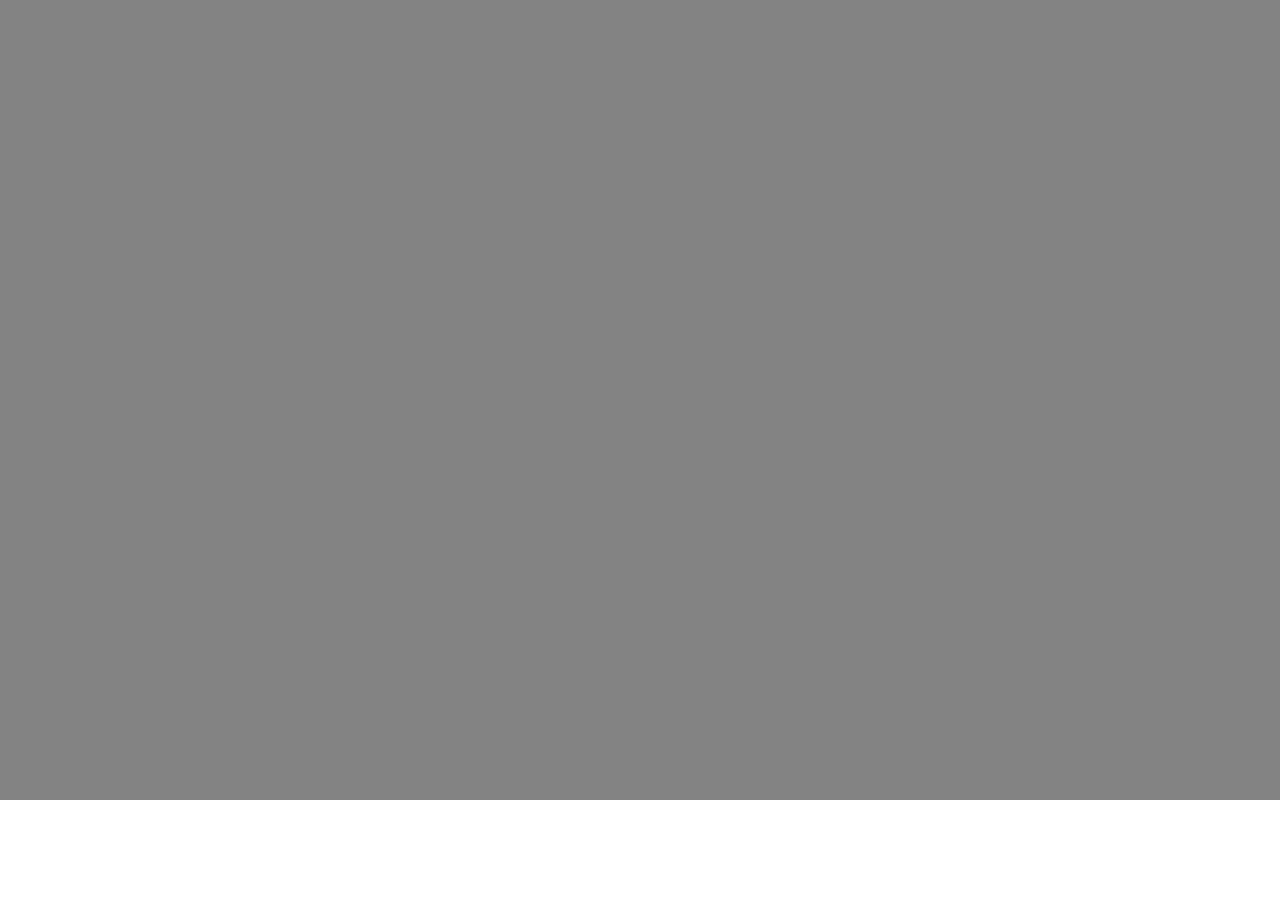
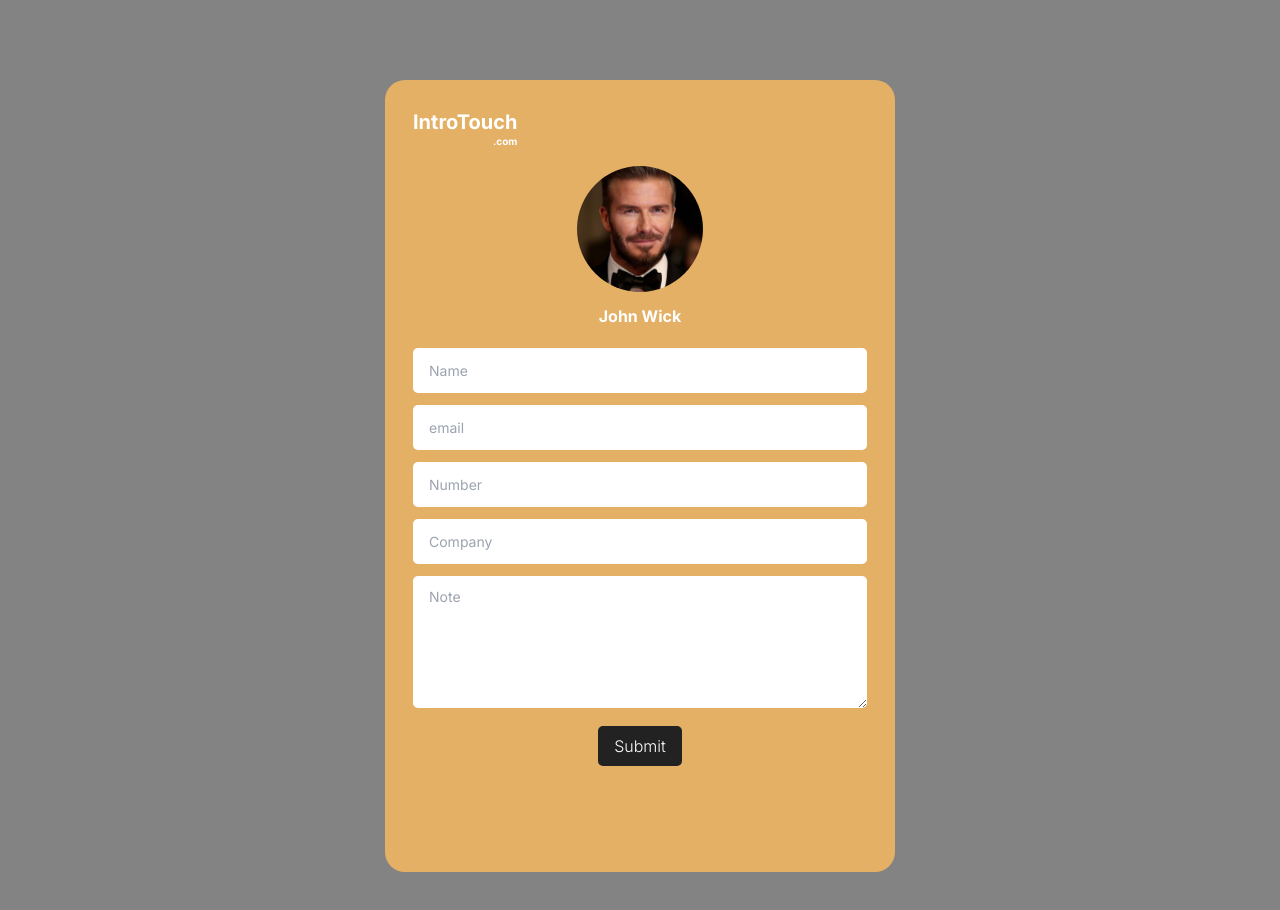
Before and after one commit to rifatptk/intro-touch, a React (Vite) app: page /share-my-details in a window 1280 px wide. Before the commit this address had no page. Shown: the top 910 px of the page. Before the commit the page ends 800 px from the top, so only its background shows below. Built offline with nearby package versions, Linux system fonts and the light colour scheme.

Commit message:
share my details page done

```diff
--- a/src/App.jsx
+++ b/src/App.jsx
@@ -2,7 +2,9 @@ import { useState } from 'react';
 import { BrowserRouter, Route, Routes } from 'react-router-dom';
 import Home from './pages/home/Home';
 import Login from './pages/login/Login';
-import ProtectedRoute from './routes/ProtectedRoute';
+import ProfileFront from './pages/profileFront/ProfileFront';
+import ShareMyDetails from './pages/shareMyDetails/ShareMyDetails';
+// import ProtectedRoute from './routes/ProtectedRoute';
 
 function App() {
   const [auth, setauth] = useState(false);
@@ -12,6 +14,8 @@ function App() {
         <div className="w-full min-h-screen bg-brand-gray md:py-20">
           <Routes>
             <Route path="/" element={<Home />} />
+            <Route path="/share-my-details" element={<ShareMyDetails />} />
+            <Route path="/profile-front" element={<ProfileFront />} />
             <Route path="/auth">
               <Route path="login" element={<Login />} />
             </Route>
--- /dev/null
+++ b/src/components/common/Input.jsx
@@ -0,0 +1,17 @@
+import React from 'react';
+
+const Input = ({ type, id, placeholder, value, onChange, name, className }) => {
+  return (
+    <input
+      type={type}
+      id={id}
+      name={name}
+      className={`w-full px-4 py-3 text-brand-dark-gray text-[14px] outline-none rounded-[5px] ${className}`}
+      placeholder={placeholder}
+      value={value}
+      onChange={onChange}
+    />
+  );
+};
+
+export default Input;
--- a/src/components/common/TextField.jsx
+++ b/src/components/common/TextField.jsx
@@ -1,12 +1,22 @@
 import React from 'react';
 
-const TextField = ({ icon, type, id, placeholder, label, value, onChange }) => {
+const TextField = ({
+  icon,
+  type,
+  id,
+  placeholder,
+  label,
+  value,
+  onChange,
+  name,
+}) => {
   return (
     <div className="relative text-[14px] font-manrope border border-gray-300 rounded-[15px] p-5 flex items-center gap-[10px]">
       <img src={icon} alt="" className="h-4" />
       <input
         type={type}
         id={id}
+        name={name}
         className="w-full font-semibold text-brand-dark-gray outline-none"
         placeholder={placeholder}
         value={value}
--- /dev/null
+++ b/src/components/common/Textarea.jsx
@@ -0,0 +1,16 @@
+import React from 'react';
+
+const Textarea = ({ id, placeholder, value, onChange, name, className }) => {
+  return (
+    <textarea
+      id={id}
+      name={name}
+      className={`w-full min-h-[132px] px-4 py-[10px] text-brand-dark-gray text-[14px] outline-none rounded-[5px] ${className}`}
+      placeholder={placeholder}
+      value={value}
+      onChange={onChange}
+    />
+  );
+};
+
+export default Textarea;
--- a/src/pages/shareMyDetails/ShareMyDetails.jsx
+++ b/src/pages/shareMyDetails/ShareMyDetails.jsx
@@ -1,7 +1,43 @@
 import React from 'react';
+import Container from '../../components/common/Container';
+import avatar from '../../assets/images/avatar.png';
+import Input from '../../components/common/Input';
+import Textarea from '../../components/common/Textarea';
+import Button from '../../components/common/Button';
 
 const ShareMyDetails = () => {
-  return <div>ShareMyDetails</div>;
+  return (
+    <div id="shareMyDetails">
+      <Container>
+        <div className="relative font-inter w-full min-h-screen md:min-h-0 md:h-[792px] bg-brand-brown p-7 ">
+          <div className="text-white w-fit font-bold leading-[1]">
+            <h1 className="text-xl">IntroTouch</h1>
+            <p className="text-right text-[10px]">.com</p>
+          </div>
+
+          <div className="w-fit mx-auto my-5">
+            <img
+              src={avatar}
+              alt=""
+              className="w-[126px] h-[126px] object-cover rounded-full"
+            />
+            <h1 className="text-base font-bold text-center text-white mt-[12px]">
+              John Wick
+            </h1>
+          </div>
+
+          <form className="space-y-3">
+            <Input type="text" id="name" placeholder="Name" />
+            <Input type="email" id="email" placeholder="email" />
+            <Input type="tel" id="number" placeholder="Number" />
+            <Input type="text" id="company" placeholder="Company" />
+            <Textarea id="note" placeholder="Note" />
+            <Button text="Submit" />
+          </form>
+        </div>
+      </Container>
+    </div>
+  );
 };
 
 export default ShareMyDetails;
```
